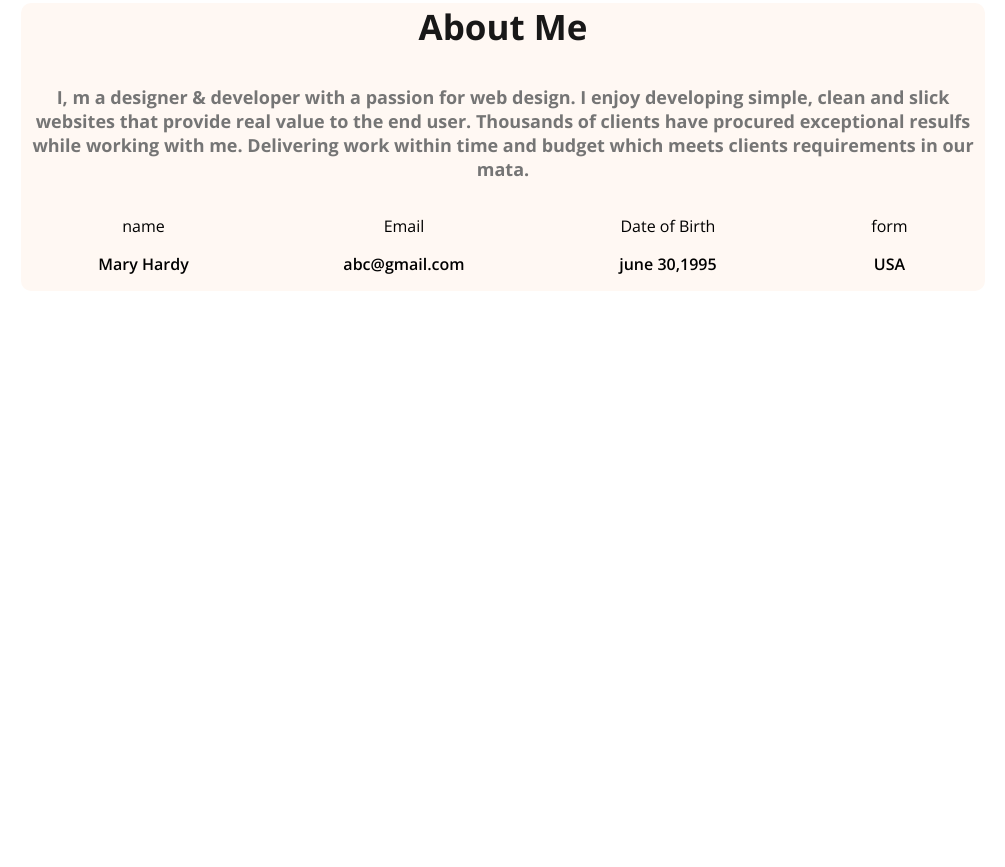
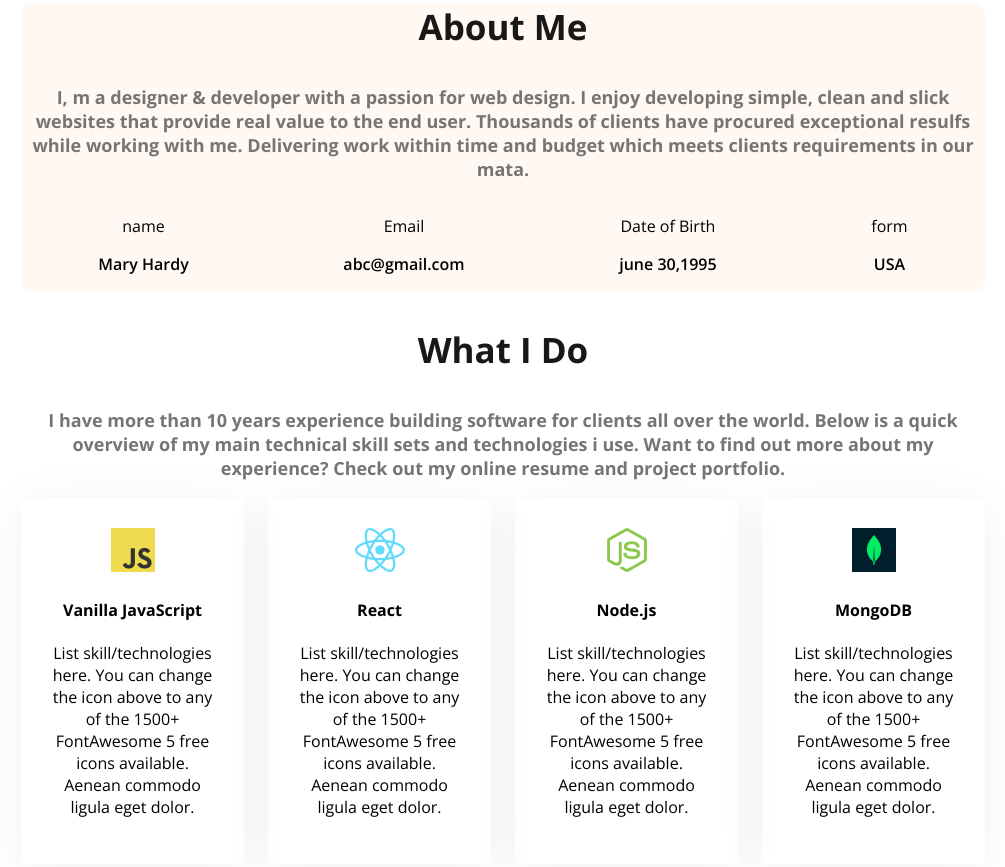
Before and after one commit to alauddinkochi/Web-Dev-Portfolio, a plain HTML site: page index.html in a window 1280 px wide. Shown: the part 1122-1989 px from the top of the page, without its empty margins (137-1142 px from the left). Before the commit the page ends 1551 px from the top, so only its background shows below. Drawn offline with nearby package versions, Linux system fonts and the light colour scheme.

Commit message:
added index.html

```diff
--- a/index.html
+++ b/index.html
@@ -24,9 +24,10 @@
         </nav>
         <div class="banner">
             <div class="banner-content">
-                <h4 class="banner-greetings dark-2" >Hi, I am</h4>
+                <h4 class="banner-greetings dark-2">Hi, I am</h4>
                 <h1 class="banner-title">Mary Hardy</h1>
-                <p class="banner-description">Shot what able cold new see hold.Friendly as an betrayed formerly he. Morning because as to society behaved moments.</p>
+                <p class="banner-description">Shot what able cold new see hold.Friendly as an betrayed formerly he.
+                    Morning because as to society behaved moments.</p>
                 <button class="btn-primary">Download CV</button>
                 <button class="btn-primary">Contact</button>
             </div>
@@ -36,7 +37,10 @@
     <main>
         <section class="about secondary-background">
             <h3 class="section-title">About Me</h3>
-            <p class="section-description">I, m a designer & developer with a passion for web design. I enjoy developing simple, clean and slick websites that provide real value to the end user. Thousands of clients have procured exceptional resulfs while working with me. Delivering work within time and budget which meets clients requirements in our mata.</p>
+            <p class="section-description">I, m a designer & developer with a passion for web design. I enjoy developing
+                simple, clean and slick websites that provide real value to the end user. Thousands of clients have
+                procured exceptional resulfs while working with me. Delivering work within time and budget which meets
+                clients requirements in our mata.</p>
             <div class="about-items">
                 <div class="about item">
                     <p class="item-title">name</p>
@@ -56,6 +60,44 @@
                 </div>
             </div>
         </section>
+        <!-- what i do start -->
+        <section class="skills">
+            <h3 class="section-title text-center">What I Do</h3>
+            <p class="section-description text-center">I have more than 10 years experience building software for
+                clients all over the world. Below is a quick overview of my main technical skill sets and technologies i
+                use. Want to find out more about my experience? Check out my online resume and project portfolio.</p>
+
+
+            <div class="skill-container">
+                <div class="skill">
+                    <img src="images/icons/js.png" alt="">
+                    <h4 class="skill-title">Vanilla JavaScript</h4>
+                    <p class="skill-description">List skill/technologies here. You can change the icon above to any of
+                        the 1500+ FontAwesome 5 free icons available. Aenean commodo ligula eget dolor.</p>
+                </div>
+                <div class="skill">
+                    <img src="images/icons/react.png" alt="">
+                    <h4 class="skill-title">React</h4>
+                    <p class="skill-description">List skill/technologies here. You can change the icon above to any of
+                        the 1500+ FontAwesome 5 free icons available. Aenean commodo ligula eget dolor.</p>
+                </div>
+                <div class="skill">
+                    <img src="images/icons/nodejs.png" alt="">
+                    <h4 class="skill-title">Node.js</h4>
+                    <p class="skill-description">List skill/technologies here. You can change the icon above to any of
+                        the 1500+ FontAwesome 5 free icons available. Aenean commodo ligula eget dolor.</p>
+                </div>
+                <div class="skill">
+                    <img src="images/icons/mongo.png" alt="">
+                    <h4 class="skill-title">MongoDB</h4>
+                    <p class="skill-description">List skill/technologies here. You can change the icon above to any of
+                        the 1500+ FontAwesome 5 free icons available. Aenean commodo ligula eget dolor.</p>
+                </div>
+            </div>
+
+
+        </section>
+
     </main>
     <footer>
 
--- a/style/style.css
+++ b/style/style.css
@@ -33,6 +33,9 @@
     font-size: 18px;
     color: #757575;
     font-weight: bold;
+}
+.text-center{
+    text-align: center;
 }
 
 
@@ -98,6 +101,7 @@
     padding: 130px 150px;
     text-align: center;
     margin-top: 130px;
+    margin-bottom: 130px;
 }
 /* about style */
 .about{
@@ -110,3 +114,13 @@
     display: flex;
     justify-content: space-around;
 }
+/* skill section style */
+.skill-container{
+    display: flex;
+    gap: 24px;
+}
+.skill{
+    padding: 30px;
+    border-radius: 5px;
+    box-shadow: 0px 6px 50px 0px rgba(0, 0, 0, 0.06);
+}
```
